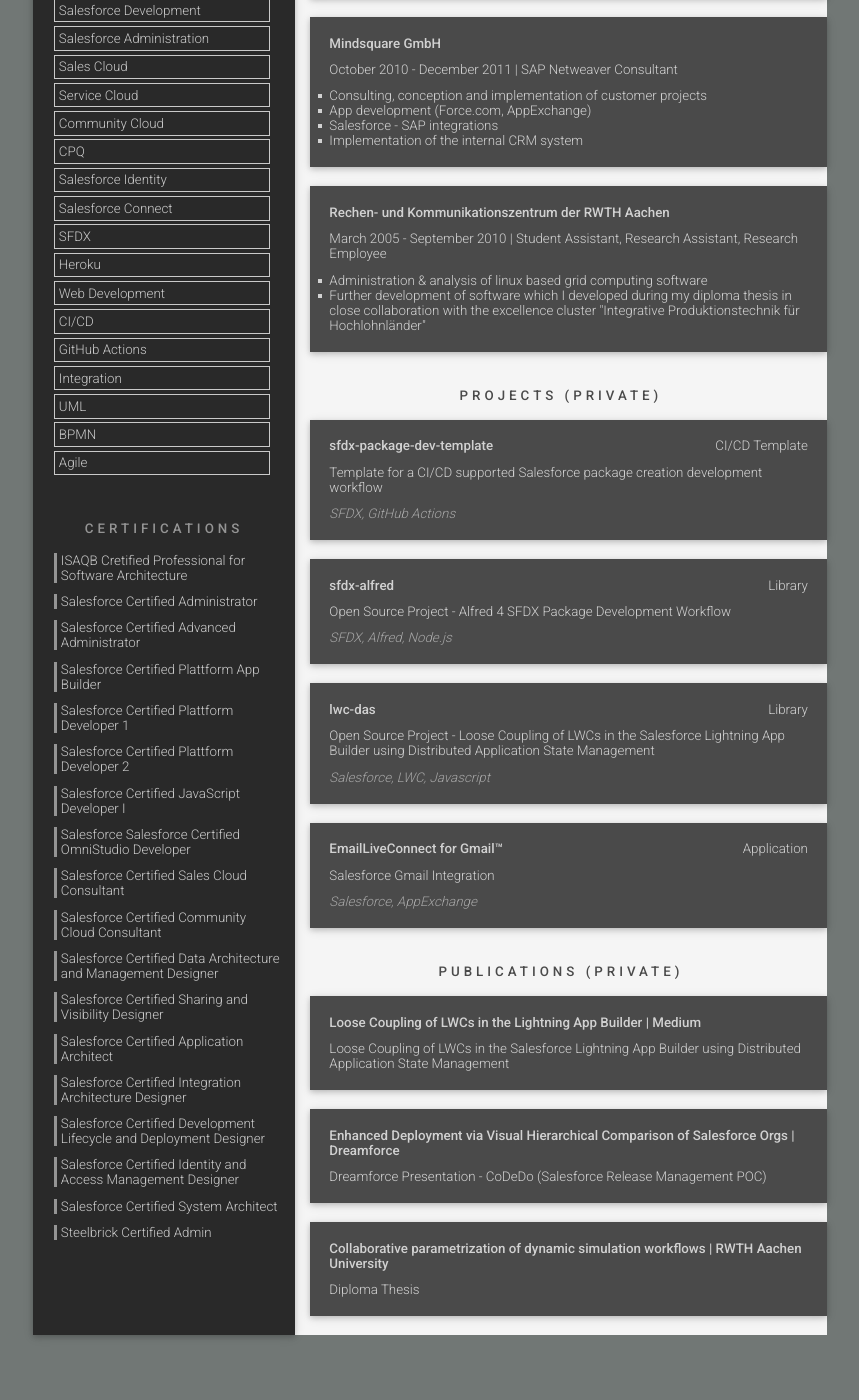
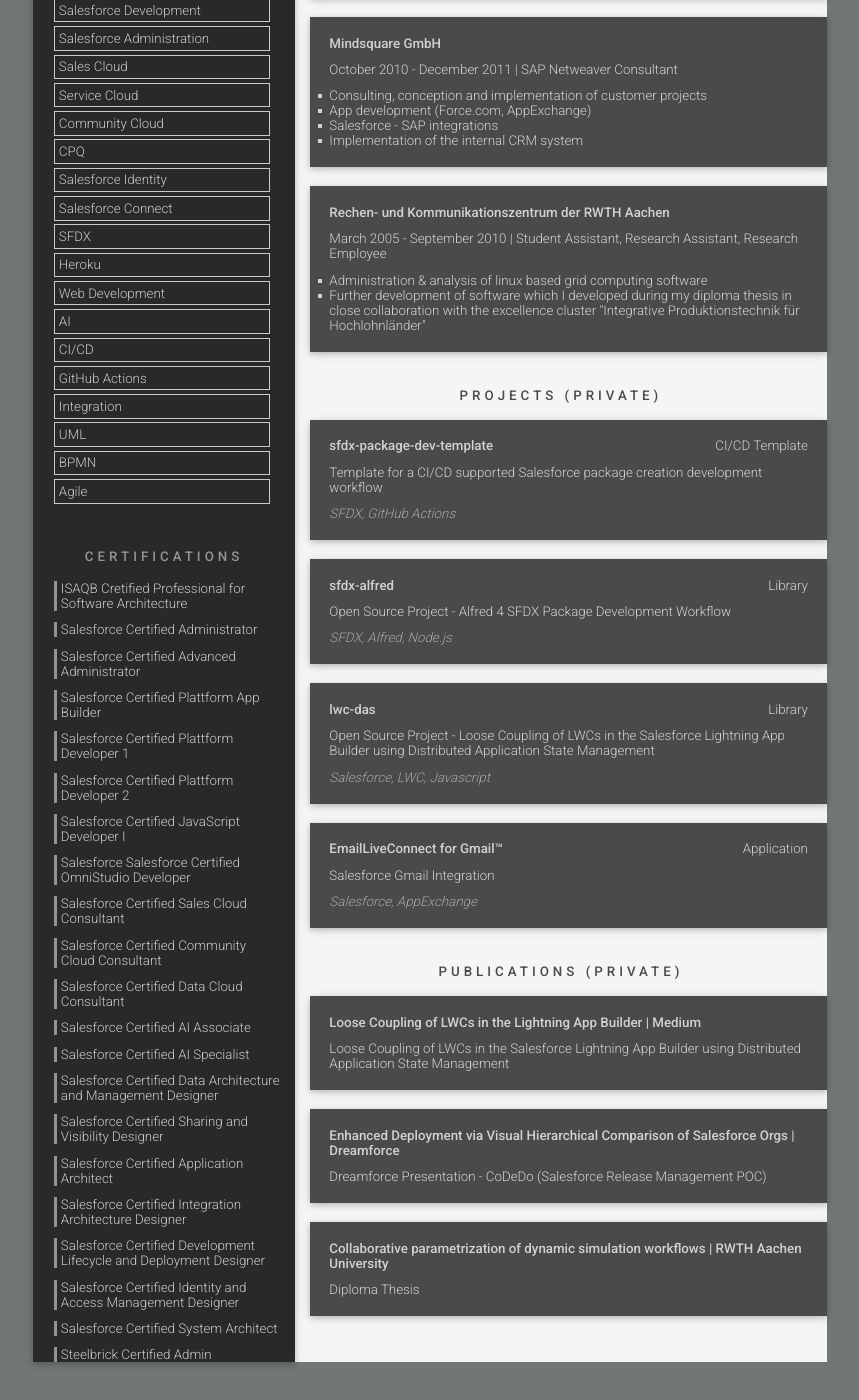
Before and after one commit to Oliver-Preuschl/cv, a Jekyll site: the page built from index.md, in a window 1280 px wide and 1400 px high, scrolled down 924 px. Shown: the whole window, without its empty margins (210-1069 px from the left). Built offline with Jekyll 4.4.1, drawn with Linux system fonts in a browser that asks for light colours; before the commit the page ends 2297 px from its top, so only the background shows below that.

Commit message:
data.json aktualisieren

```diff
--- a/_data/data.json
+++ b/_data/data.json
@@ -83,6 +83,9 @@
       "name": "Web Development"
     },
     {
+      "name": "AI"
+    },
+    {
       "name": "CI/CD"
     },
     {
@@ -148,6 +151,21 @@
     },
     {
       "name": "Certified Community Cloud Consultant",
+      "issuer": "Salesforce",
+      "url": "https://trailhead.salesforce.com/credentials/certification-detail-print?searchString=5FWIhfEMTsDNgntekRFApR3G5NhfHOMlKW0u5sDbOzBKCaxSXUiiED6p2EQ+4vQr"
+    },
+    {
+      "name": "Certified Data Cloud Consultant",
+      "issuer": "Salesforce",
+      "url": "https://trailhead.salesforce.com/credentials/certification-detail-print?searchString=5FWIhfEMTsDNgntekRFApR3G5NhfHOMlKW0u5sDbOzBKCaxSXUiiED6p2EQ+4vQr"
+    },
+    {
+      "name": "Certified AI Associate",
+      "issuer": "Salesforce",
+      "url": "https://trailhead.salesforce.com/credentials/certification-detail-print?searchString=5FWIhfEMTsDNgntekRFApR3G5NhfHOMlKW0u5sDbOzBKCaxSXUiiED6p2EQ+4vQr"
+    },
+    {
+      "name": "Certified AI Specialist",
       "issuer": "Salesforce",
       "url": "https://trailhead.salesforce.com/credentials/certification-detail-print?searchString=5FWIhfEMTsDNgntekRFApR3G5NhfHOMlKW0u5sDbOzBKCaxSXUiiED6p2EQ+4vQr"
     },
```
